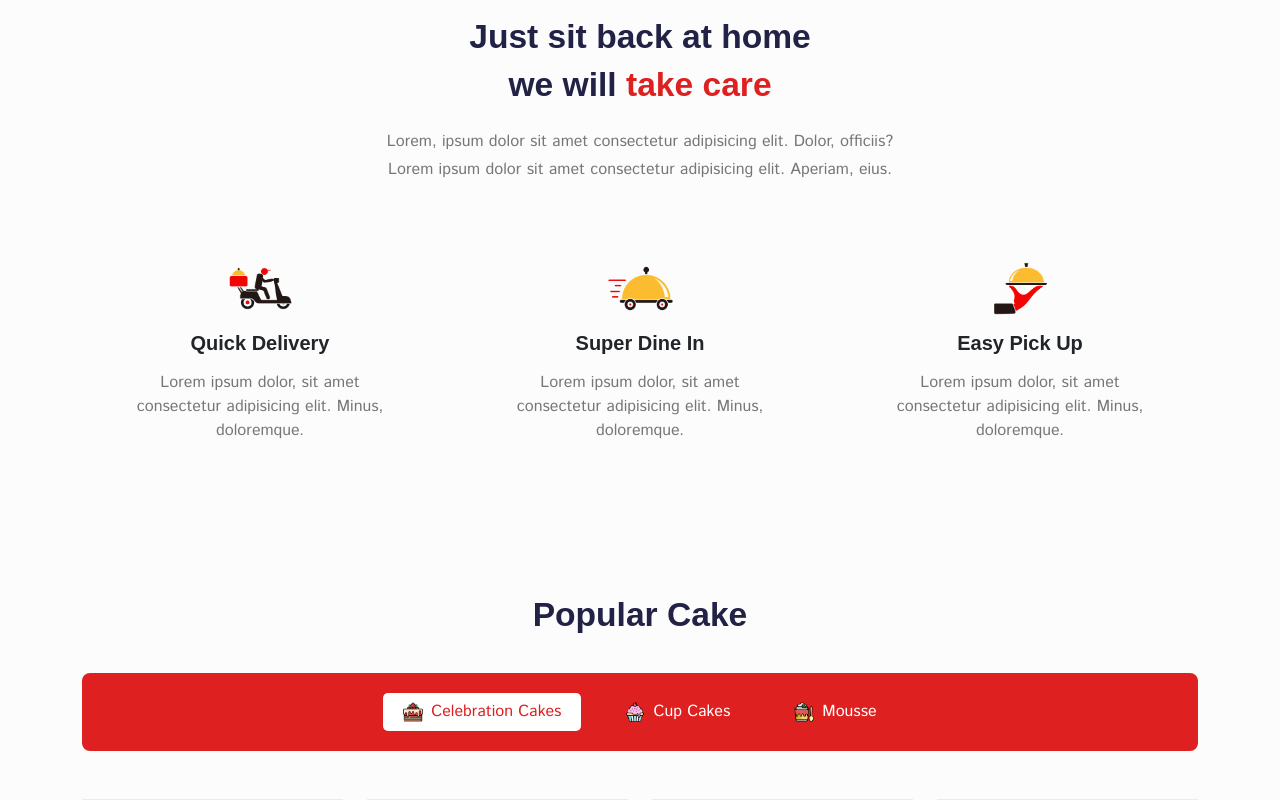
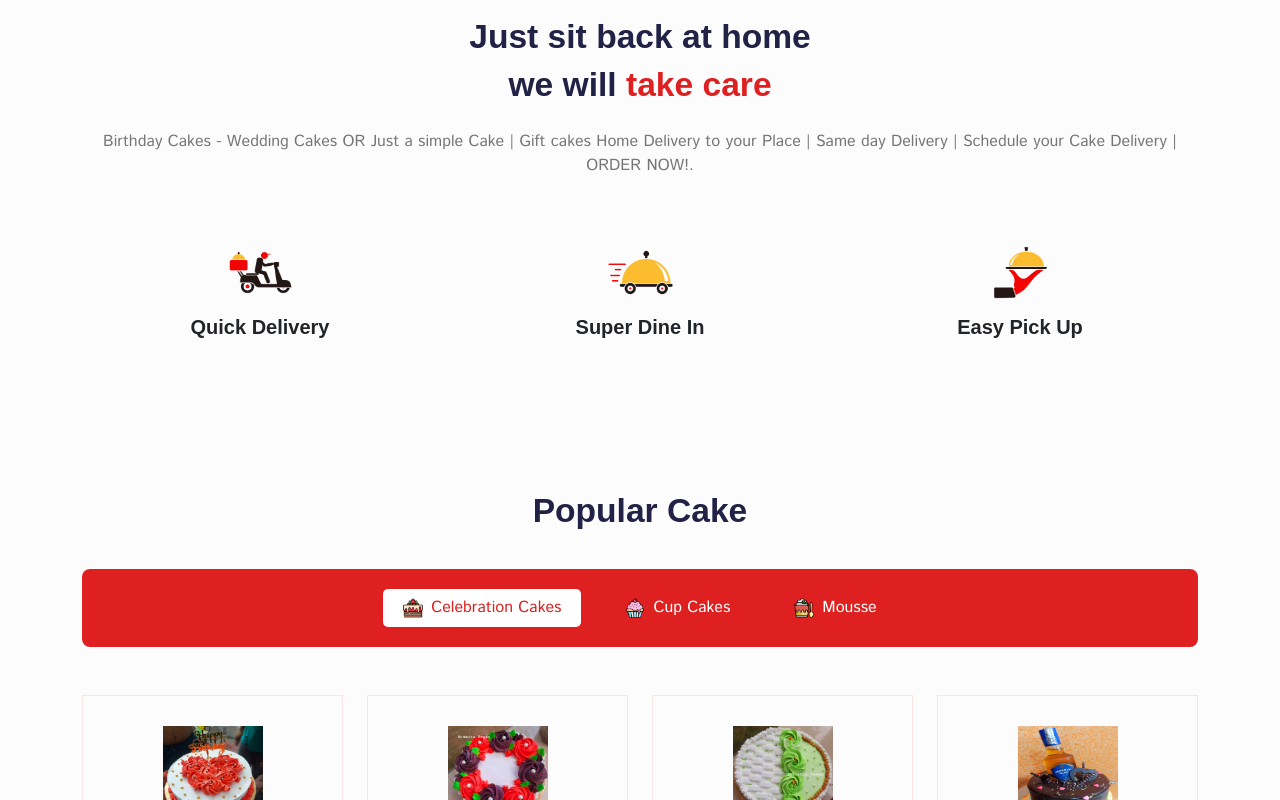
Before and after one commit to SumanDas3001/BongDessertFrontend, a React (Create React App) app: page /home in a window 1280 px wide. Shown: the part 1360-2160 px from the top of the page. Built offline with nearby package versions, Linux system fonts and the light colour scheme; a web font is replaced by a local one.

Commit message:
change index.html

```diff
--- a/src/pages/Home.jsx
+++ b/src/pages/Home.jsx
@@ -30,7 +30,7 @@ const featureData = [
   {
     title: "Quick Delivery",
     imgUrl: featureImg01,
-    desc: "Lorem ipsum dolor, sit amet consectetur adipisicing elit. Minus, doloremque.",
+    desc: "Nothing can slow us down.",
   },
 
   {
@@ -41,7 +41,7 @@ const featureData = [
   {
     title: "Easy Pick Up",
     imgUrl: featureImg03,
-    desc: "Lorem ipsum dolor, sit amet consectetur adipisicing elit. Minus, doloremque.",
+    desc: "The Bong Dessert will bring it to your doorstep with pull me up cake delivery",
   },
 ];
 
@@ -158,13 +158,12 @@ const Home = () => {
                 we will <span>take care</span>
               </h2>
               <p className="mb-1 mt-4 feature__text">
-                Lorem, ipsum dolor sit amet consectetur adipisicing elit. Dolor,
-                officiis?
+                Birthday Cakes - Wedding Cakes OR Just a simple Cake | Gift cakes Home Delivery to your Place | Same day Delivery | Schedule your Cake Delivery | ORDER NOW!.
               </p>
-              <p className="feature__text">
+              {/* <p className="feature__text">
                 Lorem ipsum dolor sit amet consectetur adipisicing elit.
                 Aperiam, eius.{" "}
-              </p>
+              </p> */}
             </Col>
 
             {featureData.map((item, index) => (
@@ -176,7 +175,7 @@ const Home = () => {
                     className='w-25 mb-3'
                   />
                   <h5 className='fw-bold mb-3'>{item.title}</h5>
-                  <p>{item.desc}</p>
+                  {/* <p>{item.desc}</p> */}
                 </div>
               </Col>
             ))}
@@ -262,8 +261,7 @@ const Home = () => {
                       cake's
                     </p>
                     <p className="choose__us-desc">
-                      Lorem ipsum, dolor sit amet consectetur adipisicing elit.
-                      Quia, voluptatibus.
+                      Cakes available in our bakery are always fresh, soft, moist, mushy, and puffy in texture. We have delicious cakes to brighten up your every events.
                     </p>
                   </ListGroupItem>
 
@@ -272,8 +270,7 @@ const Home = () => {
                       <i className="ri-checkbox-circle-line"></i> Custom cake
                     </p>
                     <p className="choose__us-desc">
-                      Lorem ipsum dolor sit amet consectetur adipisicing elit.
-                      Qui, earum.
+                      The Bong Dessert offers customized designer cakes for birthdays, anniversaries, parties, meetups, weddings and every event or ocassions.
                     </p>
                   </ListGroupItem>
 
@@ -282,8 +279,7 @@ const Home = () => {
                       <i className="ri-checkbox-circle-line"></i>Reasonable price{" "}
                     </p>
                     <p className="choose__us-desc">
-                      Lorem ipsum dolor sit amet consectetur adipisicing elit.
-                      Qui, earum.
+                      Not only are we best at what we do, but we also offer cakes at relatively affordable prices along with same-day cake delivery options.
                     </p>
                   </ListGroupItem>
 
@@ -293,8 +289,7 @@ const Home = () => {
                       location{" "}
                     </p>
                     <p className="choose__us-desc">
-                      Lorem ipsum dolor sit amet consectetur adipisicing elit.
-                      Qui, earum.
+                      Looking for the best online cake order delivery service? Look no further! Order from The Bong Dessert.
                     </p>
                   </ListGroupItem>
                 </ListGroup>
```
